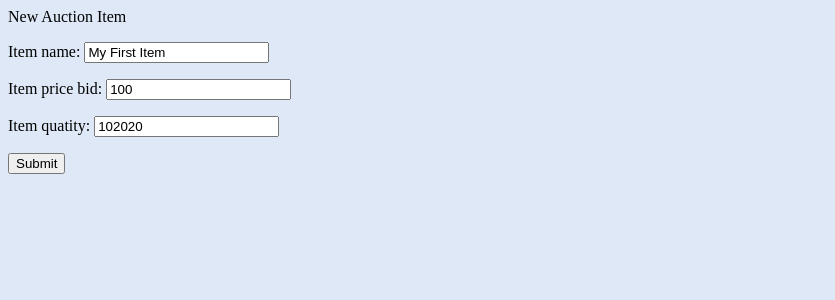
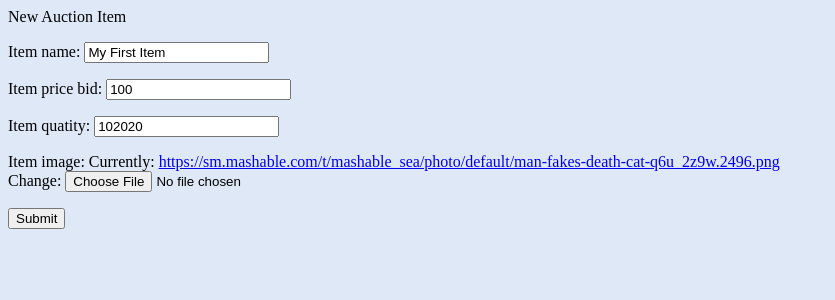
Before and after one commit to divyanshu-parihar/auction-digital-assets, a Django app: page /items/update/1 in a window 1280 px wide. Shown: the top 300 px of the page, without its empty margins (0-835 px from the left). Run offline with Django 4.2, Linux system fonts and the light colour scheme; a user stored in the database is signed in; data comes from the database, SQL or seed files in the repository; both versions use the stored data as it was after the commit.

Commit message:
image support for auctions

```diff
--- a/auction/settings.py
+++ b/auction/settings.py
@@ -123,7 +123,9 @@ STATICFILES_DIRS = [
     BASE_DIR / "static", # DEVELOPMENT USE ONLY.
     # "/var/www/static/", # PRODUCTION USE
 ]
-
+STATIC_ROOT = '/static'
+MEDIA_URL = '/media/'
+MEDIA_ROOT = os.path.join(BASE_DIR, 'media')
 # Default primary key field type
 # https://docs.djangoproject.com/en/4.1/ref/settings/#default-auto-field
 
--- a/auctionables/forms.py
+++ b/auctionables/forms.py
@@ -3,10 +3,10 @@ from .models import AuctionableModel
 class NewAuctionablesForm(forms.ModelForm):
     class Meta:
         model = AuctionableModel
-        fields = ('item_name','item_price_bid','item_highest_price','item_quatity')
+        fields = ('item_name','item_price_bid','item_highest_price','item_quatity','item_image')
 
 
 class UpdateAuctionableForm(forms.ModelForm):
     class Meta:
         model = AuctionableModel
-        fields =  fields = ('item_name','item_price_bid','item_quatity')
+        fields =  fields = ('item_name','item_price_bid','item_quatity','item_image')
--- a/auctionables/models.py
+++ b/auctionables/models.py
@@ -7,6 +7,6 @@ class AuctionableModel(models.Model):
     item_price_bid = models.IntegerField()
     item_highest_price= models.IntegerField()
     item_quatity = models.IntegerField()
-
+    item_image = models.ImageField(default='https://sm.mashable.com/t/mashable_sea/photo/default/man-fakes-death-cat-q6u_2z9w.2496.png')
     def __str__(self):
         return self.item_name + "(" + self.item_owner.username + ")"
--- a/core/urls.py
+++ b/core/urls.py
@@ -10,3 +10,4 @@ urlpatterns = [
     path('accounts/',include('accounts.urls')),
     path('items/',include('auctionables.urls'))
 ]+ static(settings.STATIC_URL, document_root=settings.STATIC_ROOT)
+urlpatterns += static(settings.MEDIA_URL, document_root=settings.MEDIA_ROOT)
--- a/templates/auctionables/list.html
+++ b/templates/auctionables/list.html
@@ -6,6 +6,7 @@ My Item
 <ul>
     {% for item in items %}
         <li> {{item.id}}: {{item.item_name}}- QTY: {{item.item_quatity}} - Hightest Bid : {{item.item_highest_price}} - My Bid : {{item.item_price_bid}}</li>
+        <img src="/media/{{item.item_image}}" alt="user auction item image">
     {% endfor %}
 </ul>
 </div>
```
Also changed, not shown: auctionables/migrations/0003_auctionablemodel_item_image.py (added), auctionables/urls.py (line endings or trailing spaces), db.sqlite3, media/514c7be2fe1db5770c1b48a5b4632e55.png (added).
